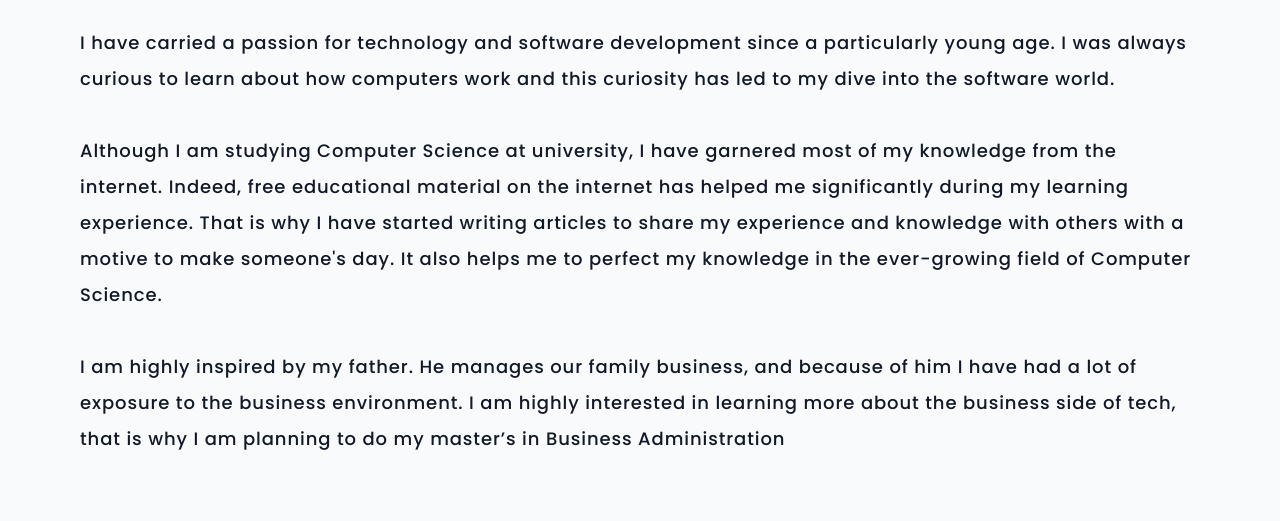
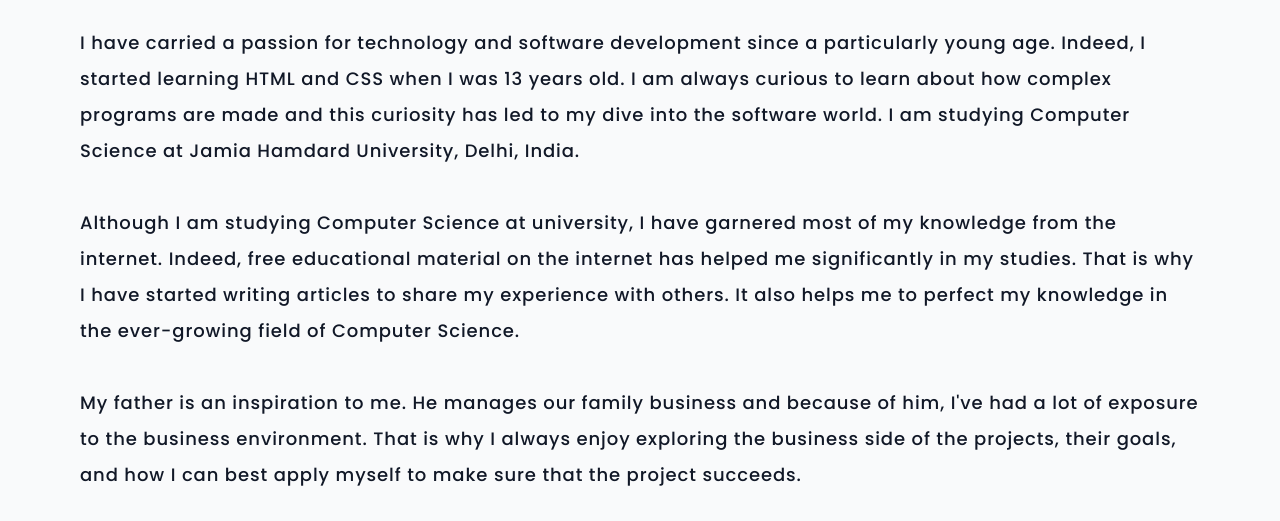
Before and after one commit to MohdImran001/my-website, a Gatsby site: page /about in a window 1280 px wide. Shown: the part 279-800 px from the top of the page. Built offline with nearby package versions, Linux system fonts and the light colour scheme; Gatsby itself is replaced by a stand-in of ours.

Commit message:
feat: :sparkles: Update about me page

```diff
--- a/src/components/home/about/index.js
+++ b/src/components/home/about/index.js
@@ -24,9 +24,9 @@
               I am a Computer Science student and an aspiring software engineer.
               I am extremely good at one thing, and thats leveraging technology
               to solve real-life problems. I build apps that are fast and
-              reliable. I mostly use javascript but in the past few months I
-              have worked on projects using Amazon Web Services (AWS), AWS
-              Lambda, Python, Firebase and many more. <br />
+              reliable. In the past six months I have worked on projects using
+              Amazon Web Services (AWS), AWS Lambda, Python, React-Native,
+              Firebase, React.js, Node.js, C++ and many more. <br />
               <Link to="/about" className="text-green-500 underline">
                 read more...
               </Link>
--- a/src/pages/about.js
+++ b/src/pages/about.js
@@ -36,38 +36,28 @@
                 </div>
                 <p className=" lg:py-6 text-sm md:text-lg  font-medium leading-loose lg:leading-9 md:tracking-wider">
                   I have carried a passion for technology and software
-                  development since a particularly young age. I was always
-                  curious to learn about how computers work and this curiosity
-                  has led to my dive into the software world.
-                  {/* I tend to be */}
-                  {/* team-oriented and reliable. <br />
-                  <br />I am also proud of my ability to persevere and overcome
-                  any challenges as they come up. For example, recently in my
-                  internship, I was assigned the task to develop an AWS Lambda
-                  function that will upload 100 images to AWS S3 using
-                  multithreading. I was completely new to AWS Lambda and Python,
-                  and I could not find a well-explained solution for this. Thus,
-                  I divided the problem into smaller tasks and started
-                  implementing it step by step. My C++ knowledge helped me
-                  because on AWS Lambda one has to precompile the libraries that
-                  we need. After five days of dedication and hard work, I
-                  successfully deployed the lambda function. */}
-                  <br /> <br />
+                  development since a particularly young age. Indeed, I started
+                  learning HTML and CSS when I was 13 years old. I am always
+                  curious to learn about how complex programs are made and this
+                  curiosity has led to my dive into the software world. I am
+                  studying Computer Science at Jamia Hamdard University, Delhi,
+                  India.
+                  <br />
+                  <br />
                   Although I am studying Computer Science at university, I have
                   garnered most of my knowledge from the internet. Indeed, free
                   educational material on the internet has helped me
-                  significantly during my learning experience. That is why I
-                  have started writing articles to share my experience and
-                  knowledge with others with a motive to make someone's day. It
-                  also helps me to perfect my knowledge in the ever-growing
-                  field of Computer Science.
+                  significantly in my studies. That is why I have started
+                  writing articles to share my experience with others. It also
+                  helps me to perfect my knowledge in the ever-growing field of
+                  Computer Science.
                   <br />
-                  <br />I am highly inspired by my father. He manages our family
-                  business, and because of him I have had a lot of exposure to
-                  the business environment. I am highly interested in learning
-                  more about the business side of tech, that is why I am
-                  planning to do my master’s in Business Administration
-                  {/* I am currently preparing for GMAT */}
+                  <br />
+                  My father is an inspiration to me. He manages our family
+                  business and because of him, I've had a lot of exposure to the
+                  business environment. That is why I always enjoy exploring the
+                  business side of the projects, their goals, and how I can best
+                  apply myself to make sure that the project succeeds.
                 </p>
               </div>
               {/* Connect */}
```
Also changed, not shown: 1 other file.
